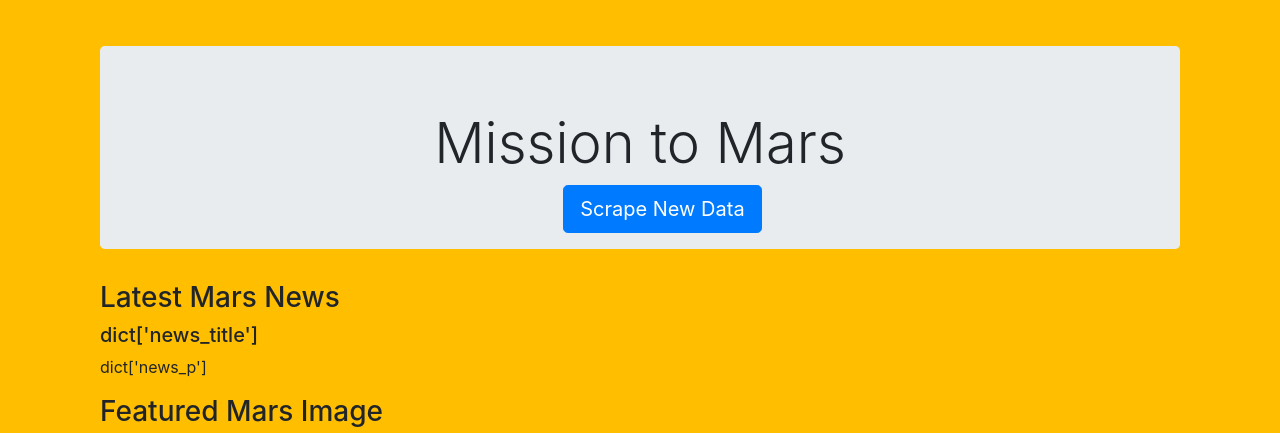
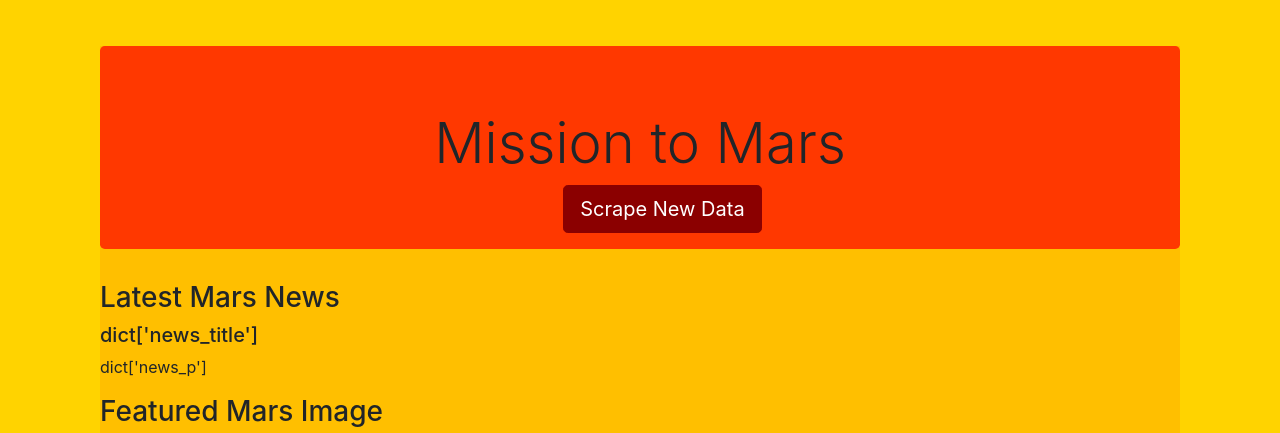
Before and after one commit to camiloibanez/Mars-Data-Scraping, a Flask app: template Mission_to_Mars/templates/index.html in a window 1280 px wide. Shown: the top 433 px of the page. Run offline with Flask 2, Linux system fonts and the light colour scheme; the template is opened without the code that fills it, so the values that code supplies are empty; some libraries are stand-ins or nearby versions.

Commit message:
jumbotron colors

```diff
--- a/Mission_to_Mars/static/css/style.css
+++ b/Mission_to_Mars/static/css/style.css
@@ -9,10 +9,23 @@
 }
 
 .block1 {
-    padding: 46px 100px 6px 100px;
+    padding: 46px 100px 36px 100px;
+    background-color: #FFD300;
+}
+
+.jumbotron {
+    background-color: #FF3800 !important;
+}
+
+.btn1 {
+    background-color: #8B0000 !important;
+    border-color: #8B0000 !important;
+}
+
+.block2 {
+    padding-bottom: 6px;
     background-color: #FFBF00;
 }
-
 .weather_block {
     background-color: white;
 }
@@ -20,6 +33,7 @@
 .block3 {
     padding-top: 40px;
     padding-bottom: 46px;
+    border-radius: 5px;
     background-color: #C46210;
 }
 
--- a/Mission_to_Mars/templates/index.html
+++ b/Mission_to_Mars/templates/index.html
@@ -11,9 +11,10 @@
 
     <div class="background">
         <div class="block1">
+            <div class="block2">
                 <div class="jumbotron">
                     <h1 class="display-4">Mission to Mars</h1>
-                <a class="btn btn-primary btn-lg" href="/scrape" role="button">Scrape New Data</a>
+                    <a class="btn btn-primary btn-lg btn1" href="/scrape" role="button">Scrape New Data</a>
                 </div>
 
                 <h3>Latest Mars News</h3>
@@ -42,6 +43,7 @@
 
                 <h5 class="hemispheres">Mars Hemispheres</h5>
             </div>
+
             <div class="block3">
                 <div class="container">
                     <div class="row">
@@ -83,6 +85,7 @@
                 </div>
             </div>
         </div>
+    </div>
 
     <script src="https://code.jquery.com/jquery-3.5.1.slim.min.js" integrity="sha384-DfXdz2htPH0lsSSs5nCTpuj/zy4C+OGpamoFVy38MVBnE+IbbVYUew+OrCXaRkfj" crossorigin="anonymous"></script>
     <script src="https://cdn.jsdelivr.net/npm/popper.js@1.16.0/dist/umd/popper.min.js" integrity="sha384-Q6E9RHvbIyZFJoft+2mJbHaEWldlvI9IOYy5n3zV9zzTtmI3UksdQRVvoxMfooAo" crossorigin="anonymous"></script>
```
Lines whose indentation alone changed are shown as unchanged.
